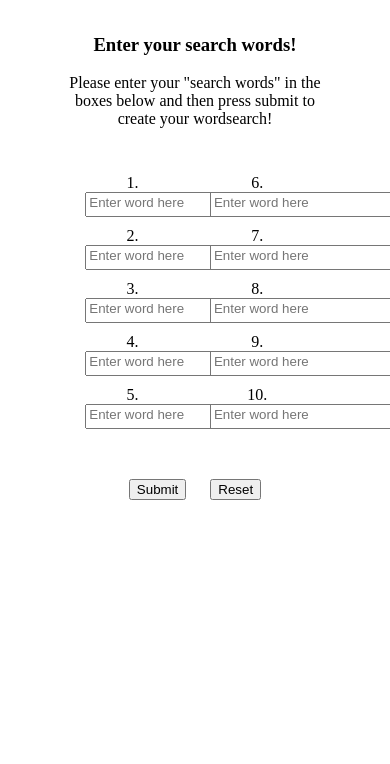
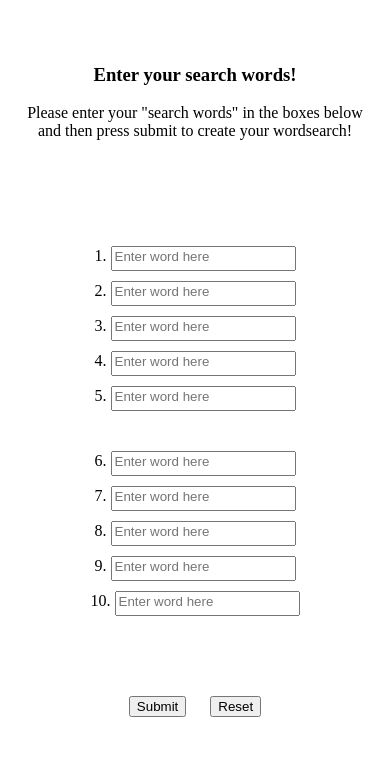
Before and after one commit to mwturner611/Word_Search_Gen, a PHP site: page / in a window 390 px wide. Shown: the part 80-844 px from the top of the page. Run offline with PHP 8.4, Linux system fonts and the light colour scheme.

Commit message:
media query for mobile

```diff
--- a/assets/styles.css
+++ b/assets/styles.css
@@ -8,7 +8,14 @@ div {
     text-align: center;
 }
 
-/* create a 12 column structure with classes.  Elements will take up % of screen view based on column class */
+/* For mobile phones: */
+[class*="col-"] {
+    width: 100%;
+  }
+
+
+  @media only screen and (min-width: 768px) {
+    /* For desktop: */
     .col-1 {width: 8.33%;}
     .col-2 {width: 16.66%;}
     .col-3 {width: 25%;}
@@ -21,6 +28,7 @@ div {
     .col-10 {width: 83.33%;}
     .col-11 {width: 91.66%;}
     .col-12 {width: 100%;}
+  }
 
 /* generic padding and float left of columns */
 [class*="col-"] {
--- a/index.html
+++ b/index.html
@@ -51,7 +51,7 @@
 
                 </div>
 
-                <div class="col-4">
+                <div class="col-4" id="col2nd">
 
                     <label>6.</label>
                     <input type="text" class="inputs" id="word6" name="word6" placeholder="Enter word here"><br>
```
Lines whose indentation alone changed are shown as unchanged.
